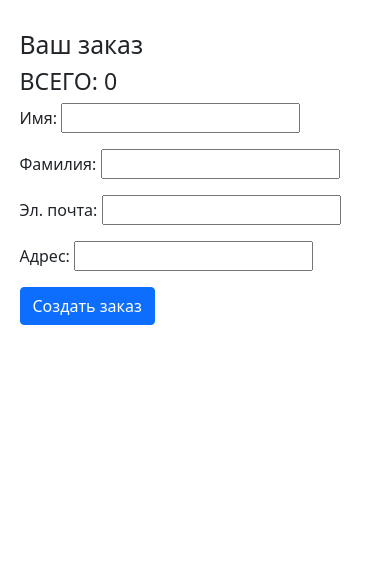
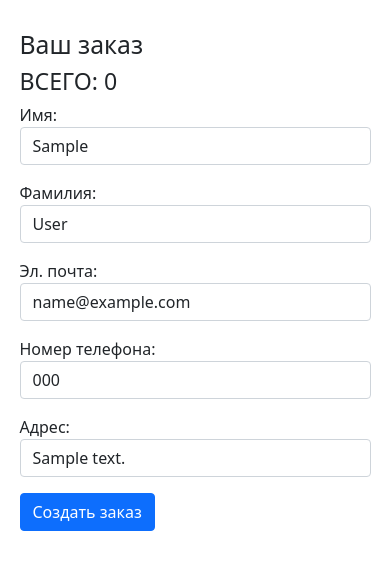
Before and after one commit to Fantastickck/django-drf--ecommerceapp, a Django app: page /order/create/ in a window 390 px wide. Shown: the part 136-706 px from the top of the page. Run offline with Django 3.2, Linux system fonts and the light colour scheme; a user stored in the database is signed in; tables that the repository leaves empty hold one stand-in row (values such as "Sample post"); parts of the project's set-up code (start-up, migrations or seed data) failed here and were passed over.

Commit message:
Add field phone in order.models, change views + fixed bag with anonymous user

```diff
--- a/order/forms.py
+++ b/order/forms.py
@@ -4,15 +4,8 @@ from .models import Order, OrderItem
 
 
 class OrderForm(forms.Form):
-    first_name = forms.CharField(max_length=255, label='Имя')
-    last_name = forms.CharField(max_length=255, label='Фамилия')
-    email = forms.EmailField(label='Эл. почта')
-    address = forms.CharField(max_length=255, label='Адрес')
-
-    class Meta:
-        widgets = {
-            'first_name': forms.TextInput(attrs={'class': 'form-control'}),
-            'last_name': forms.TextInput(attrs={'class': 'form-control'}),
-            'email': forms.EmailInput(attrs={'class': 'form-control'}),
-            'address': forms.TextInput(attrs={'class': 'form-control'}),
-        }
+    first_name = forms.CharField(max_length=255, label='Имя', widget=forms.TextInput(attrs={'class': 'form-control'}))
+    last_name = forms.CharField(max_length=255, label='Фамилия', widget=forms.TextInput(attrs={'class': 'form-control'}))
+    email = forms.EmailField(label='Эл. почта', widget=forms.EmailInput(attrs={'class': 'form-control'}))
+    phone = forms.CharField(label='Номер телефона', widget=forms.TextInput(attrs={'class': 'form-control'}))
+    address = forms.CharField(max_length=255, label='Адрес', widget=forms.TextInput(attrs={'class': 'form-control'}))
--- a/order/models.py
+++ b/order/models.py
@@ -10,6 +10,7 @@ class Order(models.Model):
     first_name = models.CharField(max_length=255, verbose_name='Имя')
     last_name = models.CharField(max_length=255, verbose_name='Фамилия')
     email = models.EmailField(verbose_name='Эл. почта')
+    phone = models.CharField(max_length=255, verbose_name='Номер телефона')
     address = models.CharField(max_length=255, verbose_name='Адрес')
     created_date = models.DateTimeField(auto_now=True, verbose_name='Дата создания заказа')
     paid = models.BooleanField(default=False, verbose_name='Оплачено')
--- a/order/templates/order/created.html
+++ b/order/templates/order/created.html
@@ -6,6 +6,6 @@
 
 {% block content %}
 <h2>Спасибо за ваш заказ, приходите еще!</h2>
-<p>Ваш заказ {{ order.id }} успешно создан</p>
-
+<p>Ваш заказ №{{ order.id }} успешно создан</p>
+<a href="{% url 'home' %}" class="btn btn-primary">На главную</a>
 {% endblock %}
--- a/order/views.py
+++ b/order/views.py
@@ -1,27 +1,29 @@
-import re
 from django.shortcuts import render
+from django.db.models import Q
 
 from .models import Order, OrderItem
 from .forms import OrderForm
-from main.models import AdvUser
+from main.models import AdvUser, Profile
 from cart.cart import Cart
 
 
+# Возможно стоит переписать в вид контроллера-класса!!!
 def order_create(request):
     cart = Cart(request)
     if request.method == 'POST':
         form = OrderForm(request.POST)
         if form.is_valid():
-            if request.user:
+            form_data = form.cleaned_data
+            if request.user.is_authenticated:
                 user = request.user
-            form_data = form.cleaned_data
             order = Order.objects.create(
-                user=user,
+                user=user if request.user.is_authenticated else None,
                 first_name=form_data['first_name'],
                 last_name=form_data['last_name'],
                 email=form_data['email'],
+                phone=form_data['phone'],
                 address=form_data['address'],
-                )
+            )
             for item in cart:
                 OrderItem.objects.create(
                     order=order,
@@ -32,5 +34,16 @@ def order_create(request):
             cart.clear()
             return render(request, 'order/created.html', {'order': order})
     else:
-        form = OrderForm()
-    return render(request, 'order/create.html', {'cart': cart, 'form': form})
+        if request.user.is_authenticated:
+            profile = Profile.objects.get(user=request.user)
+            form = OrderForm()
+            form = OrderForm(initial={
+                'first_name': profile.first_name,
+                'last_name': profile.last_name,
+                'email': profile.user.email,
+                'phone': profile.phone,
+                'address': profile.default_address
+            })
+        else:
+            form = OrderForm()
+        return render(request, 'order/create.html', {'cart': cart, 'form': form})
```
Also changed, not shown: order/migrations/0002_order_phone.py (added), order/migrations/0003_auto_20220418_0052.py (added).
